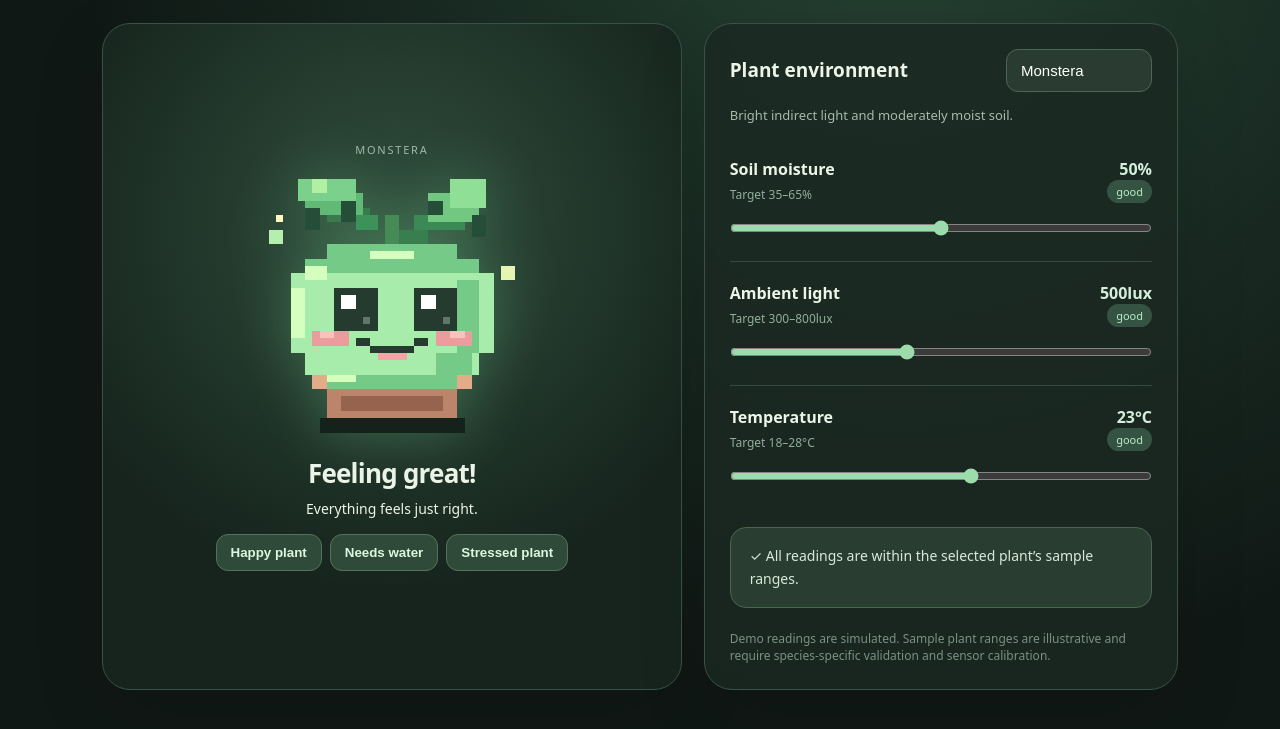
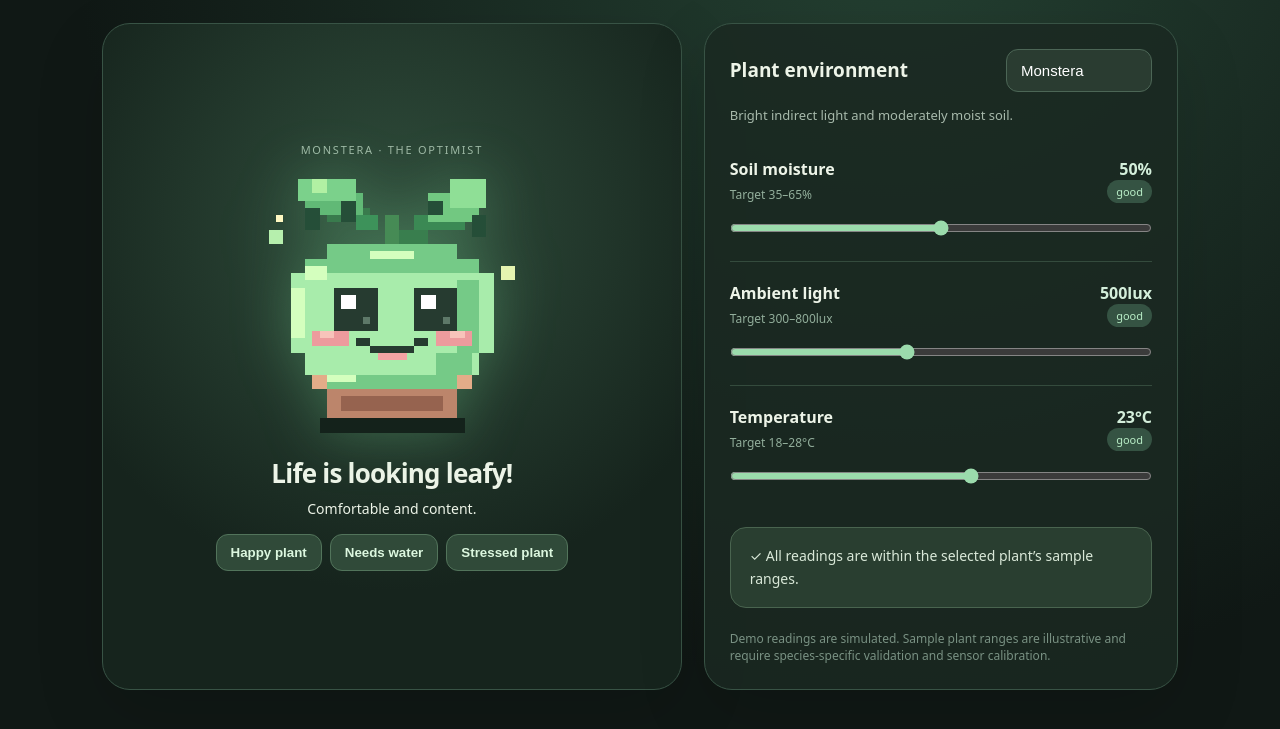
Before and after one commit to sirioitalianfactory/talking-plant, a plain HTML site: page docs/index.html in a window 1280 px wide. Shown: the part 319-1048 px from the top of the page. Drawn offline with Linux system fonts and the light colour scheme.

Commit message:
Add species-specific personalities, dialogue and animation timing

```diff
--- a/docs/index.html
+++ b/docs/index.html
@@ -7,16 +7,41 @@ const profiles={
 'Snake Plant':{soil:[20,45],light:[150,700],temp:[16,30],description:'Drought-tolerant, adaptable to different light levels.'},
 'Fiddle-leaf Fig':{soil:[40,60],light:[400,900],temp:[18,27],description:'Prefers consistent moisture, warmth and bright light.'}
 };
+const personalities={
+ 'Monstera':{
+  title:'The optimist',tempo:420,blink:4700,
+  happy:['Life is looking leafy!','New day, new leaf.','I could grow all day!'],
+  neutral:['A little adjustment, perhaps?','Still smiling, just checking in.'],
+  worried:['My leaves are sending signals!','Something feels a little off.'],
+  sad:['I could really use some care.','My jungle spirit needs a boost.']
+ },
+ 'Snake Plant':{
+  title:'The stoic',tempo:850,blink:7200,
+  happy:['All systems green.','Quietly thriving.','Steady as ever.'],
+  neutral:['Noted.','A minor deviation.'],
+  worried:['Conditions require attention.','I have concerns.'],
+  sad:['Even I have limits.','This is beyond my comfort zone.']
+ },
+ 'Fiddle-leaf Fig':{
+  title:'The diva',tempo:260,blink:2800,
+  happy:['Obviously, I look fabulous.','A standing ovation, please!'],
+  neutral:['Is this really my ideal lighting?','I expected perfection.'],
+  worried:['The audacity of this climate!','I demand better conditions!'],
+  sad:['This is a botanical tragedy!','Someone fetch my caretaker!']
+ }
+};
 const specs=[['soil','Soil moisture','%',0,100],['light','Ambient light','lux',0,1200],['temp','Temperature','°C',0,40]];
 const values={soil:50,light:500,temp:23};
 const $=id=>document.getElementById(id);const select=$('plant');Object.keys(profiles).forEach(name=>{const option=document.createElement('option');option.textContent=name;option.value=name;select.append(option)});
 function state(value,[min,max]){if(value>=min&&value<=max)return 'good';const tolerance=(max-min)*.15;return value>=min-tolerance&&value<=max+tolerance?'warn':'bad'}
 // 40 × 40 pixel-art character, rendered at native resolution and scaled crisply.
-let currentMood='happy', frame=0, lastFrame=0;
+let currentMood='happy', frame=0, lastFrame=0, moodSince=0, messageIndex=0, previousSpecies='', previousMood='';
 function renderFace(mood, tick=0){
  const canvas=$('face'),ctx=canvas.getContext('2d');canvas.width=320;canvas.height=320;
  ctx.imageSmoothingEnabled=false;ctx.clearRect(0,0,320,320);
- const u=8, bounce=Math.round(Math.sin(tick/420)*.7), blink=(tick%4700<135), dark='#263b30';
+ const personality=personalities[select.value];
+ const u=8, bounce=Math.round(Math.sin(tick/personality.tempo)*(select.value==='Fiddle-leaf Fig'?1.5:.7)),
+ blink=(tick%personality.blink<(select.value==='Snake Plant'?95:145)), dark='#263b30';
  const palettes={
  happy:['#a8ecab','#75ca87','#4d9f69','#d4ffbe'],
  neutral:['#e9d99b','#c3b47a','#938a60','#fff0bd'],
@@ -88,6 +113,14 @@ function renderFace(mood, tick=0){
   const drop=Math.floor((tick/180)%5);
   px(11,24+drop,2,3,'#7fc9e8');px(28,24+(drop+2)%5,2,3,'#7fc9e8');
  }
+ // Species-specific reactions: patient snake plant, exuberant Monstera, theatrical fig.
+ if(species==='Snake Plant'&&mood==='happy'){px(3,29,3,1,'#9ccaa0');px(34,29,3,1,'#9ccaa0')}
+ if(species==='Fiddle-leaf Fig'&&mood==='worried'){
+  const sweat=Math.floor(tick/210)%4;px(34,19+sweat,2,3,'#84cce2');
+ }
+ if(species==='Fiddle-leaf Fig'&&mood==='sad'){
+  px(3,7,3,2,'#f0d0b0');px(34,7,3,2,'#f0d0b0');
+ }
  // Tiny floating pixel sparkles when thriving
  if(mood==='happy'){
   const phase=Math.floor(tick/500)%4;
@@ -95,9 +128,48 @@ function renderFace(mood, tick=0){
   px(4,10-phase,1,1,'#fff8c2');
  }
 }
-function animateFace(t){if(t-lastFrame>70){frame=t;renderFace(currentMood,t);lastFrame=t}requestAnimationFrame(animateFace)}
+function animateFace(t){
+ if(t-lastFrame>70){frame=t;renderFace(currentMood,t);lastFrame=t}
+ requestAnimationFrame(animateFace)
+}
 requestAnimationFrame(animateFace);
-function update(){const profile=profiles[select.value];$('plant-label').textContent=select.value.toUpperCase();$('description').textContent=profile.description;const statuses=Object.fromEntries(specs.map(([key])=>[key,state(values[key],profile[key])]));const bad=Object.values(statuses).filter(x=>x==='bad').length;const warn=Object.values(statuses).filter(x=>x==='warn').length;const mood=bad>=2?'sad':bad===1||warn>=2?'worried':warn===1?'neutral':'happy';const messages={happy:['Feeling great!','Everything feels just right.'],neutral:['A little unsure','One thing could be better.'],worried:['Not feeling my best','Something needs attention.'],sad:['I need some help','Several conditions are outside my comfort zone.']};$('mood').textContent=messages[mood][0];$('mood-sub').textContent=messages[mood][1];currentMood=mood;renderFace(mood,frame);for(const [key,label,unit] of specs){$('value-'+key).textContent=values[key]+unit;$('range-'+key).textContent='Target '+profile[key][0]+'–'+profile[key][1]+unit;const s=$('status-'+key);s.textContent=statuses[key];s.className='status '+statuses[key]}const problems=[];for(const [key,label,unit] of specs){if(statuses[key]==='good')continue;problems.push((values[key]<profile[key][0]?'Too low: ':'Too high: ')+label.toLowerCase())}$('diagnosis').textContent=problems.length?problems.join(' · '):'✓ All readings are within the selected plant’s sample ranges.'}
+function update(){
+ const profile=profiles[select.value],personality=personalities[select.value];
+ $('plant-label').textContent=select.value.toUpperCase()+' · '+personality.title.toUpperCase();
+ $('description').textContent=profile.description;
+ const statuses=Object.fromEntries(specs.map(([key])=>[key,state(values[key],profile[key])]));
+ const bad=Object.values(statuses).filter(x=>x==='bad').length;
+ const warn=Object.values(statuses).filter(x=>x==='warn').length;
+ const mood=bad>=2?'sad':bad===1||warn>=2?'worried':warn===1?'neutral':'happy';
+ const speciesChanged=previousSpecies!==select.value, moodChanged=previousMood!==mood;
+ if(speciesChanged||moodChanged){messageIndex=0;moodSince=performance.now()}
+ previousSpecies=select.value;previousMood=mood;
+ const messages=personality[mood];
+ const headline=messages[messageIndex%messages.length];
+ const subtitles={
+  happy:'Comfortable and content.',neutral:'A small adjustment may help.',
+  worried:'Check the readings below.',sad:'Several conditions need attention.'
+ };
+ $('mood').textContent=headline;
+ $('mood-sub').textContent=subtitles[mood];
+ currentMood=mood;renderFace(mood,frame);
+ for(const [key,label,unit] of specs){
+  $('value-'+key).textContent=values[key]+unit;
+  $('range-'+key).textContent='Target '+profile[key][0]+'–'+profile[key][1]+unit;
+  const el=$('status-'+key);el.textContent=statuses[key];el.className='status '+statuses[key];
+ }
+ const problems=[];
+ for(const [key,label] of specs){
+  if(statuses[key]==='good')continue;
+  problems.push((values[key]<profile[key][0]?'Too low: ':'Too high: ')+label.toLowerCase());
+ }
+ $('diagnosis').textContent=problems.length?problems.join(' · '):'✓ All readings are within the selected plant’s sample ranges.';
+}
+function rotateDialogue(){
+ const messages=personalities[select.value][currentMood];
+ if(messages.length>1){messageIndex=(messageIndex+1)%messages.length;$('mood').textContent=messages[messageIndex]}
+}
+setInterval(rotateDialogue,6500);
 for(const [key,label,unit,min,max] of specs){const el=document.createElement('div');el.className='setting';el.innerHTML='<div class="row"><strong>'+label+'</strong><span class="value" id="value-'+key+'"></span></div><div class="row"><div class="target" id="range-'+key+'"></div><span class="status" id="status-'+key+'"></span></div><input type="range" aria-label="'+label+'" min="'+min+'" max="'+max+'" value="'+values[key]+'" id="slider-'+key+'">';$('controls').append(el);$('slider-'+key).addEventListener('input',e=>{values[key]=Number(e.target.value);update()})}
 select.addEventListener('change',update);function setReadings(soil,light,temp){Object.assign(values,{soil,light,temp});for(const [key] of specs)$('slider-'+key).value=values[key];update()}$('healthy').onclick=()=>{const p=profiles[select.value];setReadings(...['soil','light','temp'].map(k=>Math.round((p[k][0]+p[k][1])/2)))};$('thirsty').onclick=()=>{const p=profiles[select.value];setReadings(5,Math.round((p.light[0]+p.light[1])/2),Math.round((p.temp[0]+p.temp[1])/2))};$('stressed').onclick=()=>setReadings(0,0,38);update();
 </script></body></html>
```
